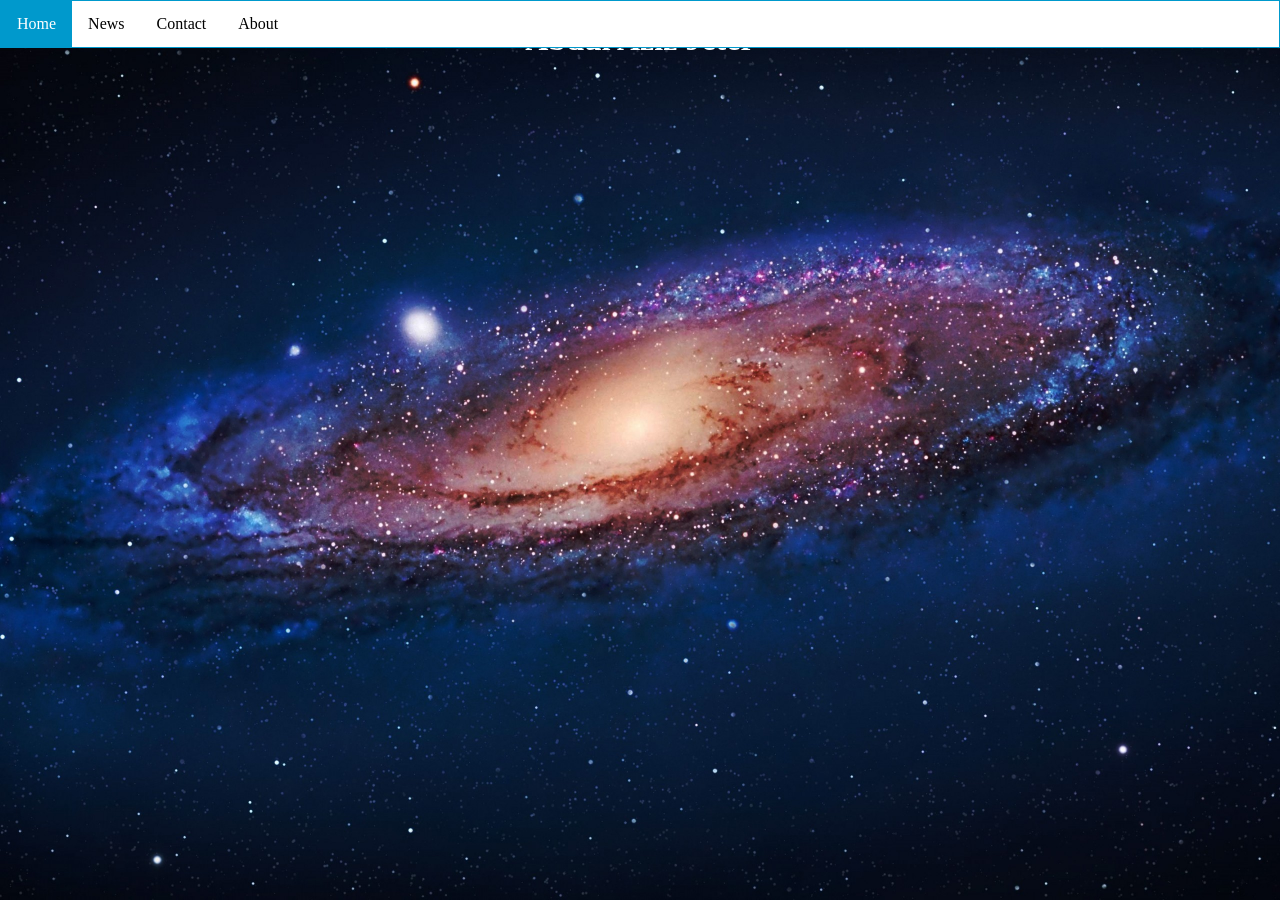
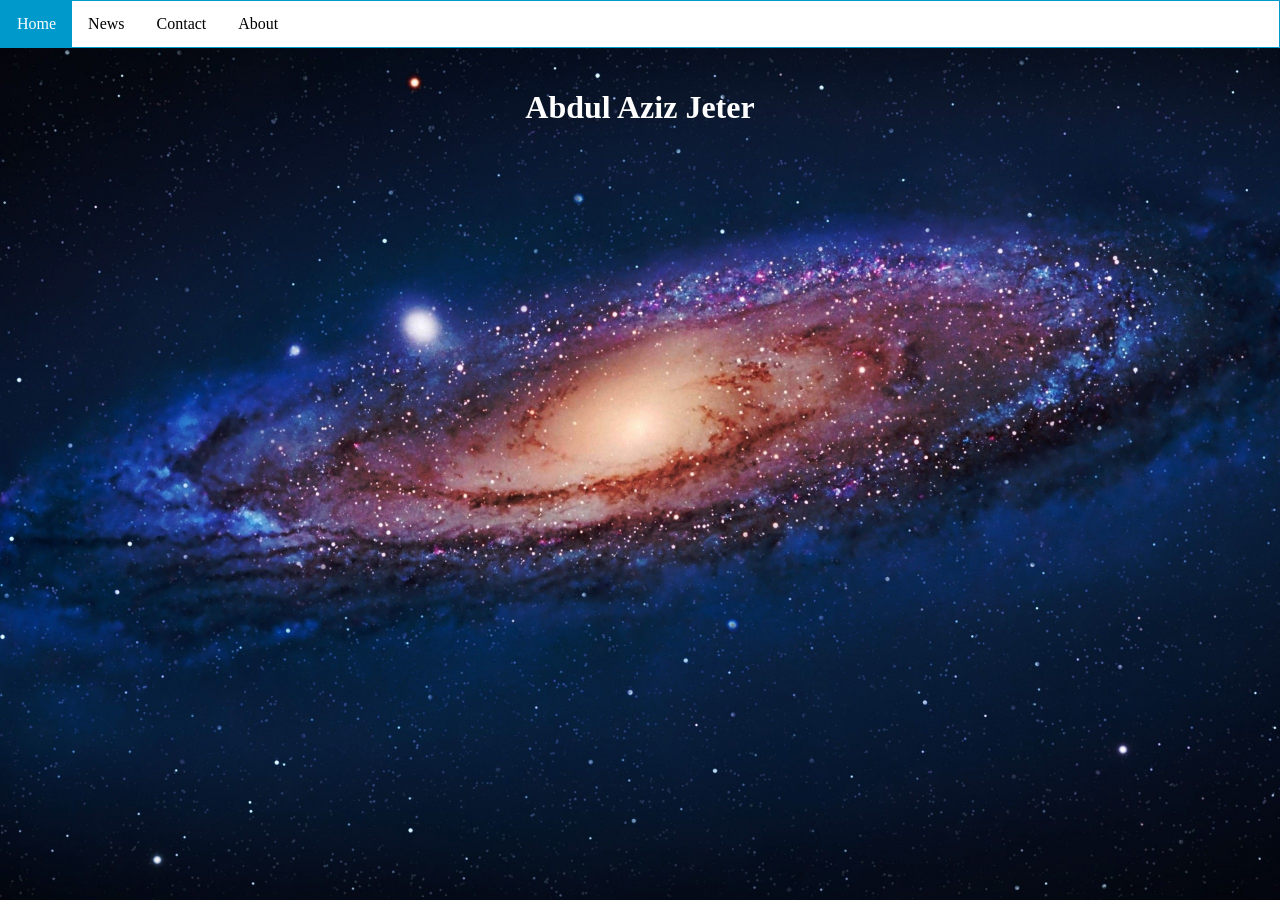
Before and after one commit to abdul-j/abdul-j.github.i, a Jekyll site: the page built from index.html, in a window 1280 px wide. Built offline with Jekyll 4.4.1, drawn with Linux system fonts in a browser that asks for light colours.

Commit message:
Update style.css

```diff
--- a/css/style.css
+++ b/css/style.css
@@ -1,5 +1,4 @@
-
-    html {
+html {
   background: url("../../media/wallpaper.jpg") no-repeat center center fixed;
   -webkit-background-size: cover;
   -moz-background-size: cover;
@@ -64,3 +63,7 @@ a {
 .snap {
   padding-left: 35px;
 }
+
+@media all{
+body{ padding-top : 60px ;}
+}
```
